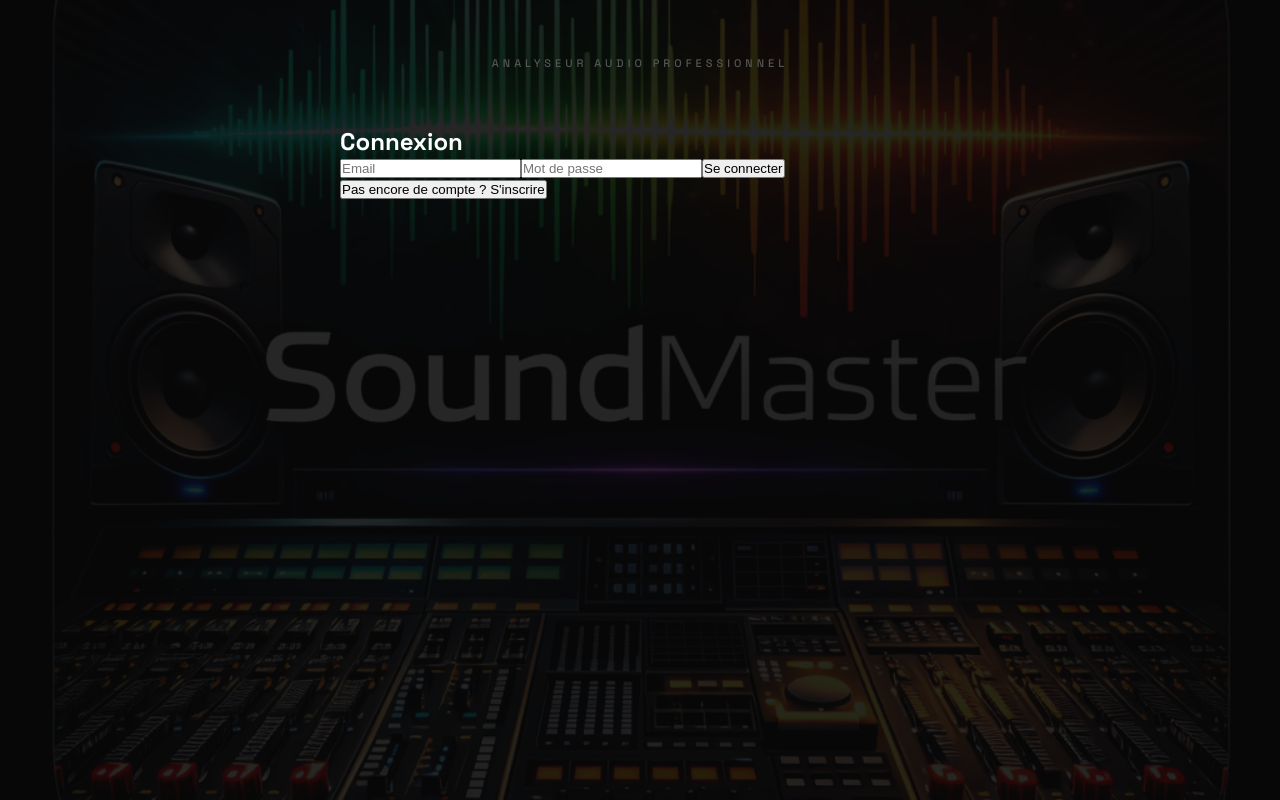
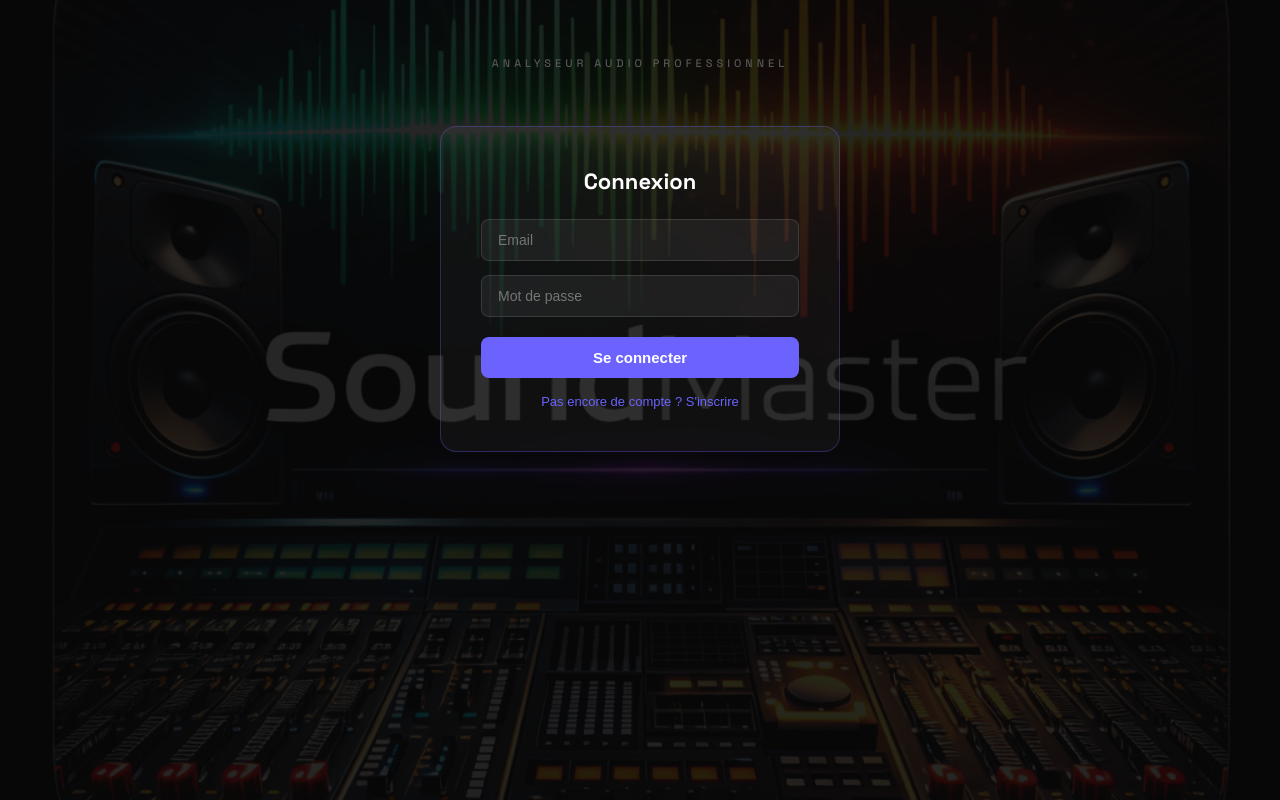
Before and after one commit to DJDeepforce/Soundmaster-I, a React (Vite) app in the folder frontend/: page / in a window 1280 px wide. Built offline with nearby package versions, Linux system fonts and the light colour scheme.

Commit message:
feat(security): Phase 1 — auth JWT, CORS, rate limiting, file validation (frontend/src/App.css)

```diff
--- a/frontend/src/App.css
+++ b/frontend/src/App.css
@@ -860,6 +860,27 @@ body {
   margin: 0 auto;
 }
 
+/* ── Auth Screen ───────────────────────────────────────────────────────────── */
+.auth-card { background: rgba(255,255,255,0.04); border: 1px solid rgba(108,99,255,0.3); border-radius: 16px; padding: 40px; max-width: 400px; margin: 40px auto; }
+.auth-title { font-size: 22px; color: #fff; margin-bottom: 24px; text-align: center; }
+.auth-form { display: flex; flex-direction: column; gap: 14px; }
+.auth-input { background: rgba(255,255,255,0.06); border: 1px solid rgba(255,255,255,0.12); border-radius: 8px; padding: 12px 16px; color: #fff; font-size: 14px; outline: none; }
+.auth-input:focus { border-color: #6C63FF; }
+.auth-submit { background: #6C63FF; color: #fff; border: none; border-radius: 8px; padding: 12px; font-size: 15px; font-weight: 600; cursor: pointer; margin-top: 6px; }
+.auth-submit:disabled { opacity: 0.6; cursor: not-allowed; }
+.auth-switch { background: none; border: none; color: #6C63FF; font-size: 13px; cursor: pointer; margin-top: 16px; width: 100%; text-align: center; }
+
+/* ── User Bar ──────────────────────────────────────────────────────────────── */
+.user-bar { display: flex; align-items: center; gap: 10px; font-size: 12px; flex-wrap: wrap; }
+.user-email { color: rgba(255,255,255,0.6); }
+.user-tier { padding: 2px 8px; border-radius: 12px; font-size: 11px; font-weight: 600; text-transform: uppercase; }
+.tier-free { background: rgba(255,255,255,0.1); color: #aaa; }
+.tier-starter { background: rgba(108,99,255,0.2); color: #6C63FF; }
+.tier-pro { background: rgba(0,255,224,0.15); color: #00FFE0; }
+.user-quota { color: rgba(255,255,255,0.5); }
+.logout-btn { background: none; border: 1px solid rgba(255,255,255,0.15); color: rgba(255,255,255,0.6); border-radius: 6px; padding: 3px 10px; font-size: 11px; cursor: pointer; }
+.logout-btn:hover { border-color: rgba(255,255,255,0.3); color: #fff; }
+
 /* ── Responsive ────────────────────────────────────────────────────────────── */
 @media (max-width: 480px) {
   .content { padding: 32px 16px 60px; }
```
